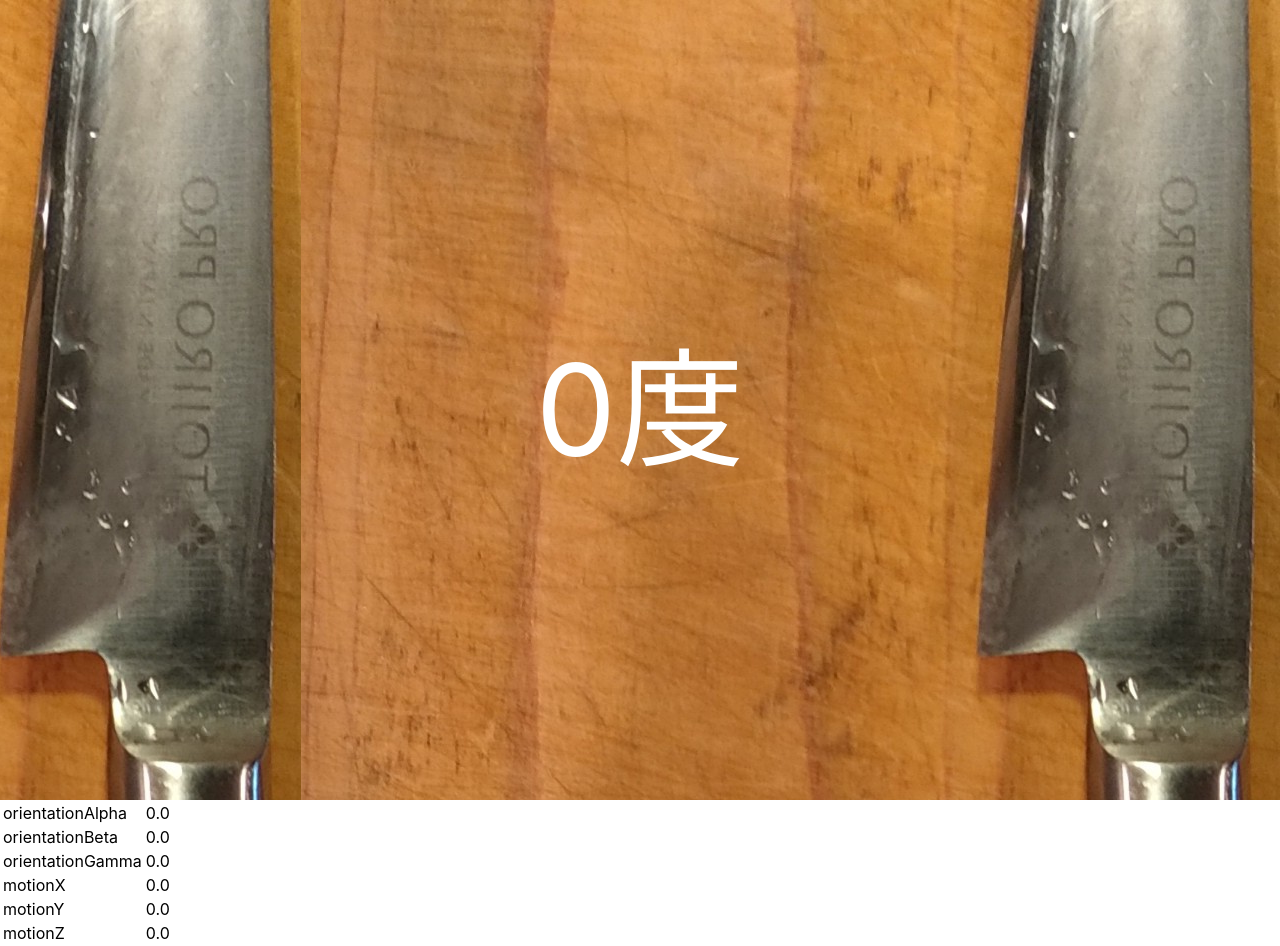
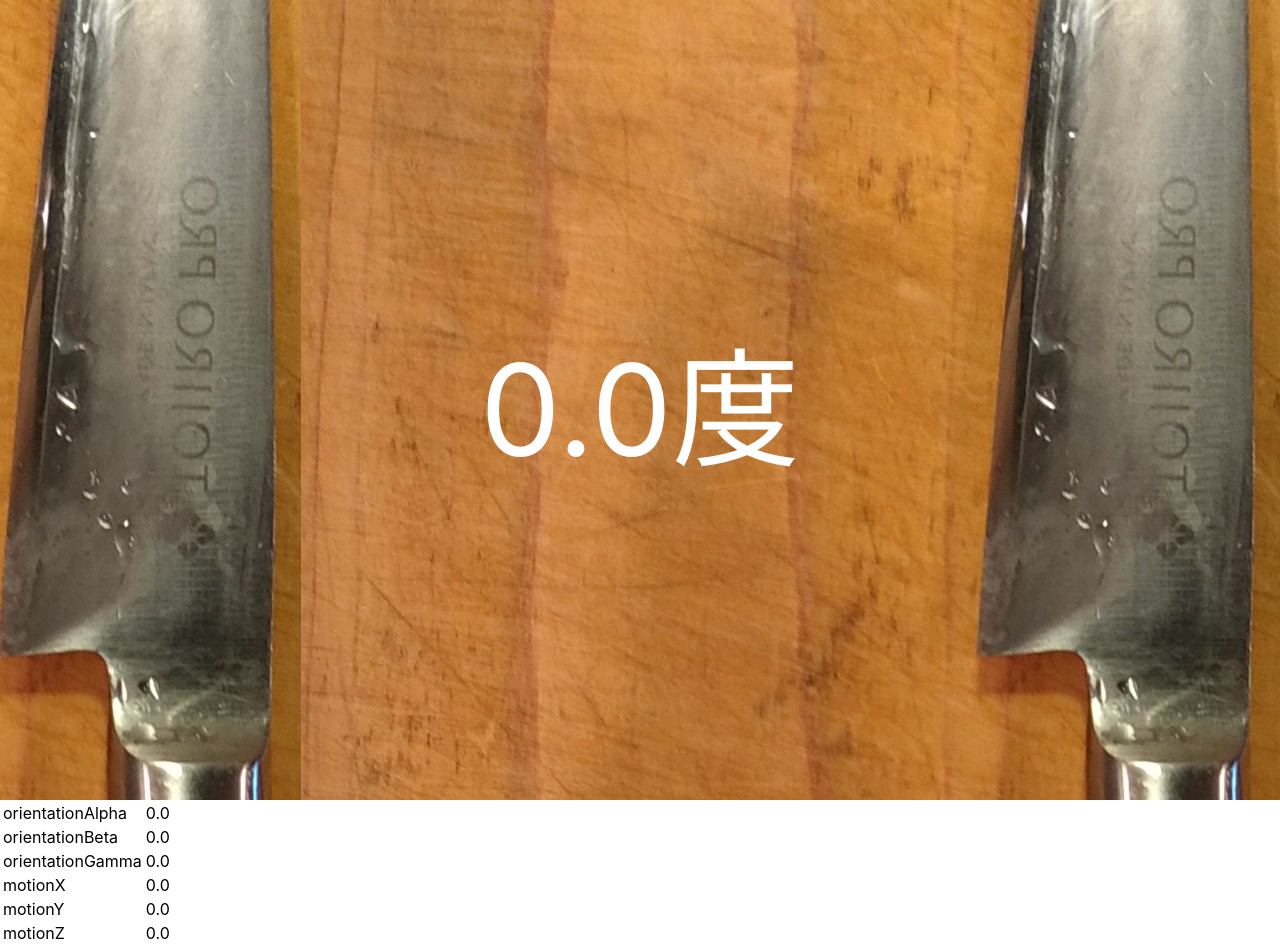
Before and after one commit to momosetkn/togi_check, a React (Create React App) app: page / in a window 1280 px wide. Built offline with nearby package versions, Linux system fonts and the light colour scheme.

Commit message:
Fix indicator

```diff
--- a/src/App.tsx
+++ b/src/App.tsx
@@ -48,7 +48,7 @@ function App() {
   return (
     <StyledMain>
       <StyledBackground left={state.orientationGamma > 0}/>
-      <StyledIndicator>{state.orientationGamma}度</StyledIndicator>
+      <StyledIndicator>{state.orientationGamma.toFixed(1)}度</StyledIndicator>
       <table className="value-table">
         <tr>
           <td>orientationAlpha</td>
```
